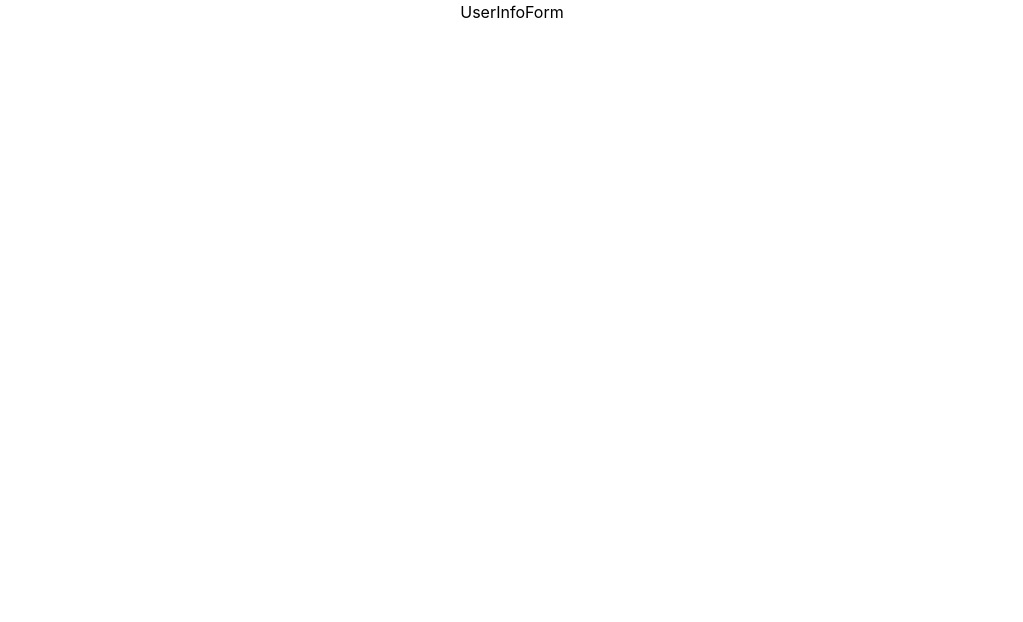
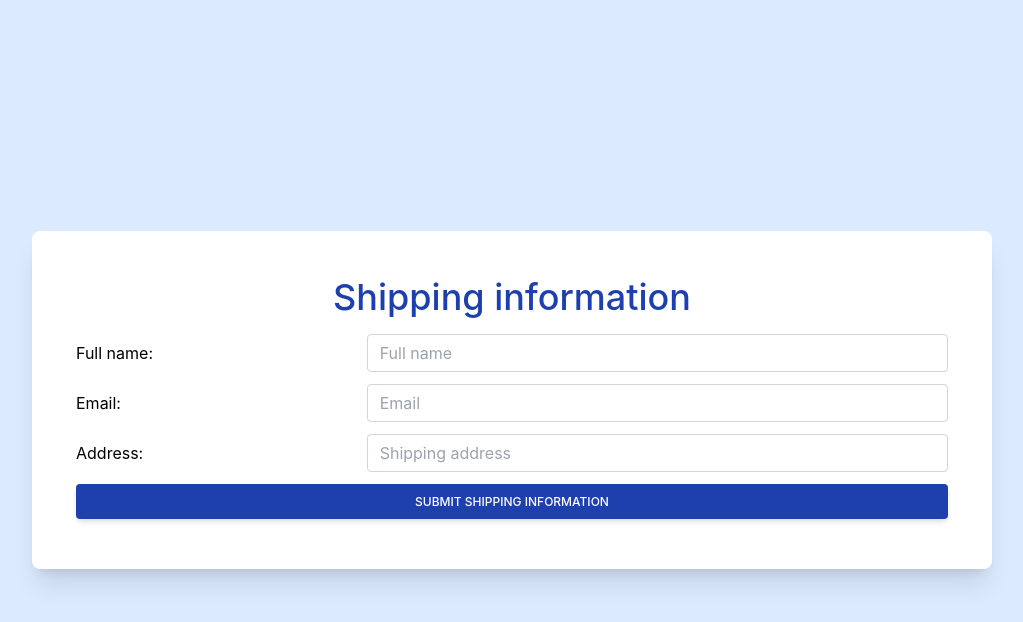
Before and after one commit to LuisAlbertoATOS/OnlineStore-React, a React (Create React App) app in the folder online-store/: page /user-form in a window 1280 px wide. Shown: the top 622 px of the page, without its empty margins (128-1151 px from the left). Built offline with nearby package versions, Linux system fonts and the light colour scheme.

Commit message:
user info form template

```diff
--- a/online-store/src/App.js
+++ b/online-store/src/App.js
@@ -1,5 +1,5 @@
 import React from "react";
-import { Route, Routes, Link } from "react-router-dom";
+import { Route, Routes } from "react-router-dom";
 import "./App.css";
 
 import Home from "./components/Home/Home";
@@ -40,6 +40,7 @@ function App() {
         <Route path="/user-form" element={<UserInfoForm />} />
       </Routes>
     </section>
+
   );
 }
 
--- a/online-store/src/forms/UserInfoForm.jsx
+++ b/online-store/src/forms/UserInfoForm.jsx
@@ -1,9 +1,43 @@
-import React from 'react'
+import React from "react";
+import InputText from "./input-components/InputText";
 
 const UserInfoForm = () => {
   return (
-    <div>UserInfoForm</div>
-  )
-}
+    <React.Fragment>
+      <div className="bg-blue-100 grid h-screen place-items-center">
+        <div className="block p-6 rounded-lg shadow-xl bg-white w-3/4">
+          <form className="h-full w-full px-5 py-5">
+            <h1 className="font-medium leading-tight text-4xl mt-0 mb-2 text-blue-800 text-center">
+              Shipping information
+            </h1>
+            <InputText
+              label={"Full name:"}
+              placeholder={"Full name"}
+              type={"text"}
+              />
+              <InputText
+                label={"Email:"}
+                placeholder={"Email"}
+                type={"email"}
+                />
+            <InputText
+              label={"Address:"}
+              placeholder={"Shipping address"}
+              type={"text"}
+              />
+            <div className="flex space-x-2 justify-center my-1.5">
+              <button
+                type="button"
+                className="w-full inline-block px-6 py-2.5 bg-blue-800 text-white font-medium text-xs leading-tight uppercase rounded shadow-md hover:bg-blue-600 hover:shadow-lg focus:bg-blue-700 focus:shadow-lg focus:outline-none focus:ring-0 active:bg-blue-800 active:shadow-lg transition duration-150 ease-in-out"
+                >
+                Submit shipping information
+              </button>
+            </div>
+          </form>
+        </div>
+      </div>
+    </React.Fragment>
+  );
+};
 
-export default UserInfoForm
+export default UserInfoForm;
```
